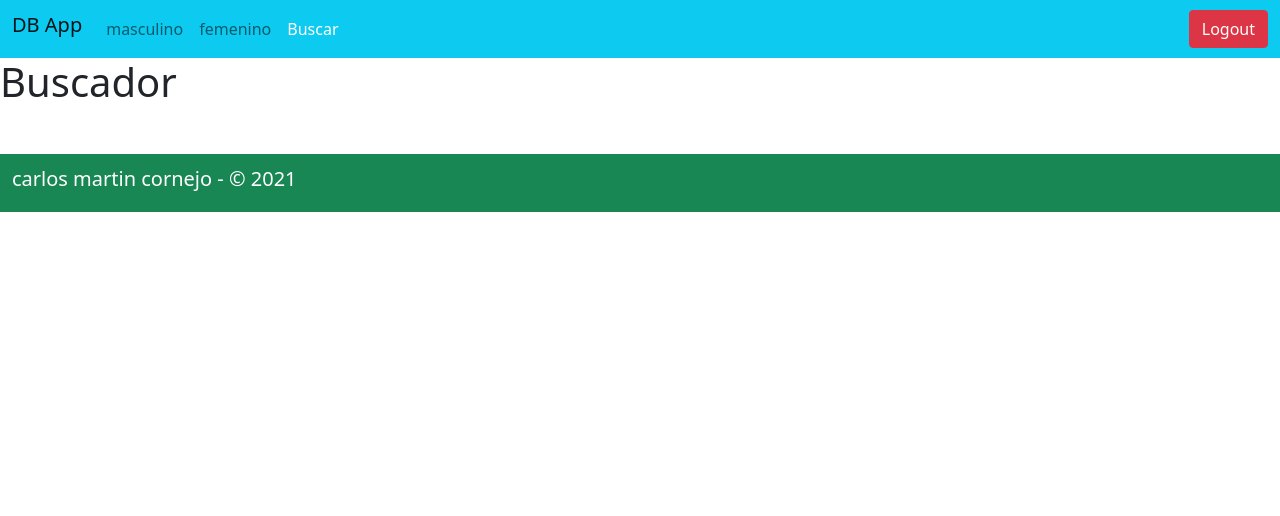
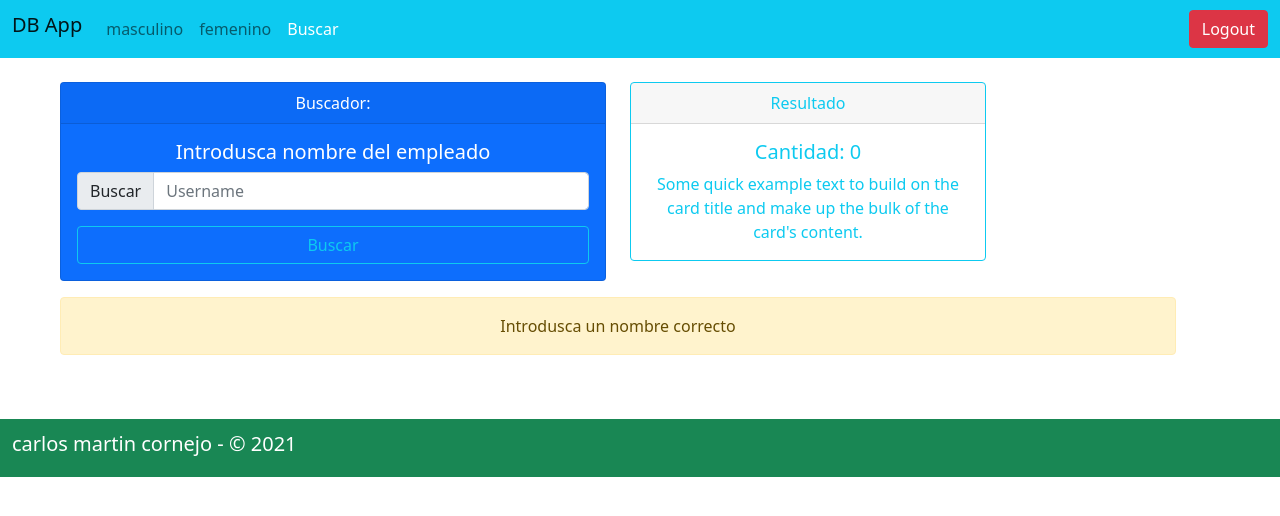
Before and after one commit to carlosmartin667/reack-router, a React (Create React App) app: page /searchs in a window 1280 px wide. Shown: the top 516 px of the page. Built offline with nearby package versions, Linux system fonts and the light colour scheme.

Commit message:
Detalles y buscador completados

```diff
--- a/src/pages/Detalles.jsx
+++ b/src/pages/Detalles.jsx
@@ -1,14 +1,45 @@
 import React from "react";
 import PropTypes from "prop-types";
 import { useParams } from "react-router";
+import { Personajes } from "../models/Personajes";
 
-const Detalles = (props) => {
+const Detalles = ({history}) => {
   const { id } = useParams();
-  console.log(id);
+  const { type, name, description } = Personajes.find((x) => x.id === id);
+  const path = `/assets/${type}-${id}.png`;
+
+  const volver = () => {
+    history.goBack();
+  }
   return (
-    <div>
-      <h1>{id}</h1>
-    </div>
+    <>
+      <div className="conatainer mx-5 mt-4">
+        <div className="">
+          <div className="card mb-3 text-white bg-dark"  style={{ maxWidth: 540 }}>
+            <div className="row g-0">
+              <div className="col-md-4">
+                <img src={path} className="img-fluid rounded-start" alt={path} />
+              </div>
+              <div className="col-md-8">
+                <div className="card-body">
+                  <h5 className="card-title">{name}</h5>
+                  <p className="card-text">
+                    {description}
+                  </p>
+                  <p className="card-text">
+                    <small className="text-muted">
+                      {type}
+                    </small>
+                  </p>
+                </div>
+              </div>
+            </div>
+          </div>
+        </div>
+        <button type="button" className="btn btn-outline-info" onClick={volver}> volver</button>
+
+      </div>
+    </>
   );
 };
 
--- a/src/pages/Search.jsx
+++ b/src/pages/Search.jsx
@@ -1,11 +1,105 @@
-import React from 'react'
-import PropTypes from 'prop-types'
+import React, { useEffect, useState } from "react";
+import { useLocation } from "react-router";
+import queryString from "query-string";
+import { Personajes } from "../models/Personajes";
+import Card from "../components/Card";
 
-const Search = (props) => {
+const Search = ({ history }) => {
+  const location = useLocation();
+
+  const { q = "" } = queryString.parse(location.search);
+
+  const [inputValue, setInputValue] = useState(q);
+  const [characters, setCharacters] = useState([]);
+
+  const handleChange = (e) => {
+    const value = e.target.value;
+    setInputValue(value);
+  };
+
+  const handleSubmit = (e) => {
+    e.preventDefault();
+    history.push(`?q=${inputValue}`);
+  };
+
+  const getCharacters = () => {
+    if (inputValue.trim() !== "") {
+      const value = inputValue.toLocaleLowerCase();
+      const newValue = Personajes.filter((character) =>
+        character.name.toLocaleLowerCase().includes(value)
+      );
+
+      setCharacters(newValue);
+    } else {
+      setCharacters([]);
+    }
+  };
+
+  useEffect(() => {
+    getCharacters();
+  }, [q]);
   return (
-    <div>
-      <h1>Buscador</h1>
-    </div>
+    <>
+      <div className=" container mx-5 mt-4">
+        <div className="row text-center">
+          <div className=" col-6">
+            <div className="card text-white bg-primary mb-3">
+              <div className="card-header">Buscador:</div>
+              <div className="card-body">
+                <h5 className="card-title">Introdusca nombre del empleado </h5>
+                <form onSubmit={handleSubmit}>
+                  <div className="input-group mb-3">
+                    <span className="input-group-text" id="basic-addon1">
+                      Buscar
+                    </span>
+                    <input
+                      type="text"
+                      className="form-control"
+                      placeholder="Username"
+                      aria-label="Username"
+                      aria-describedby="basic-addon1"
+                      value={inputValue}
+                      onChange={handleChange}
+                    />
+                  </div>
+
+                  <button type="submit" className="btn btn-outline-info w-100">
+                    Buscar
+                  </button>
+                </form>
+              </div>
+            </div>
+          </div>
+
+          <div className="col-4">
+            <div
+              className="card border-info  mb-3"
+            >
+              <div className="card-header text-info">Resultado</div>
+              <div className="card-body text-info ">
+                <h5 className="card-title">Cantidad: {characters.length}</h5>
+                <p className="card-text">
+                  Some quick example text to build on the card title and make up
+                  the bulk of the card's content.
+                </p>
+              </div>
+            </div>
+          </div>
+          <div className="col-12">
+            {characters.length === 0 && (
+              <div className="alert alert-warning text-center">
+                Introdusca un nombre correcto
+              </div>
+            )}
+          </div>
+          <div className="row">
+            {characters.map((character) => (
+              <Card key={character.id} {...character} />
+            ))}
+          </div>
+        </div>
+      </div>
+    </>
   );
 };
 
```
Also changed, not shown: 1 other file (tests, documents, lock files or other folders).
